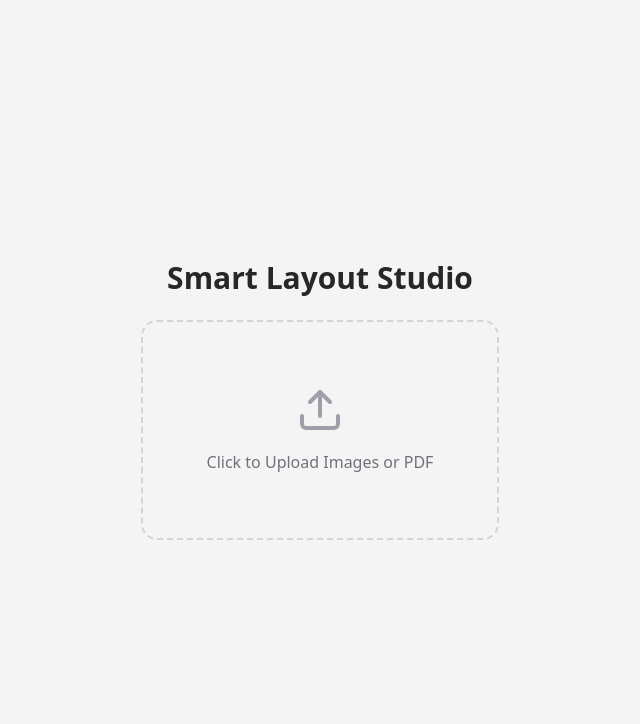
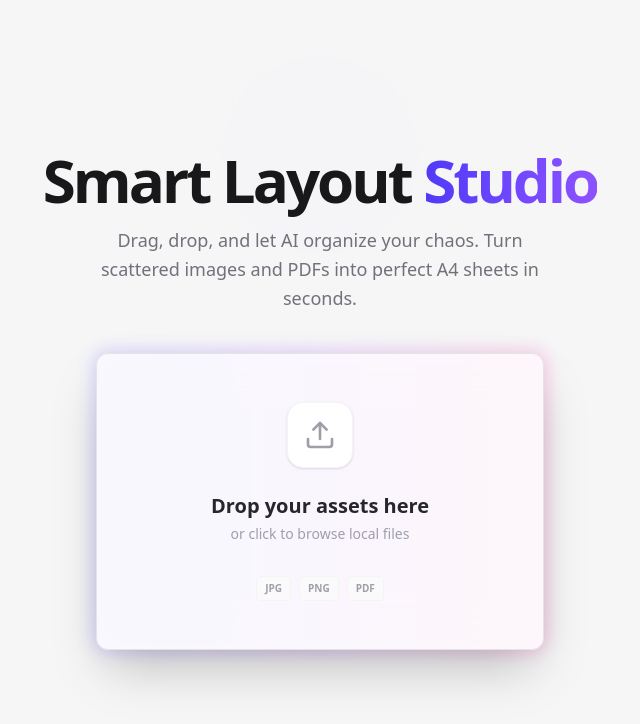
Before and after one commit to prithvi1236/optimal-image-layout, a React app in the folder frontend/: page / in a window 1280 px wide. Shown: the top 724 px of the page, without its empty margins (320-960 px from the left). Built offline with nearby package versions, Linux system fonts and the light colour scheme; the HTML template or start-up script is replaced by a standard one.

Commit message:
fixed frontend

```diff
--- a/frontend/src/ImageCanvas.tsx
+++ b/frontend/src/ImageCanvas.tsx
@@ -13,6 +13,7 @@ import {
   RefreshCw,
   Plus,
   X,
+  Scan
 } from "lucide-react";
 
 // ================= TYPES =================
@@ -45,7 +46,7 @@ type InteractionState = {
 const A4_WIDTH = 794;
 const A4_HEIGHT = 1123;
 const API_URL = "http://localhost:5001";
-const MAX_CONTENT_WIDTH = A4_WIDTH - 80;   // margin * 2
+const MAX_CONTENT_WIDTH = A4_WIDTH - 80; // margin * 2
 const MAX_CONTENT_HEIGHT = A4_HEIGHT - 80;
 const HANDLE_SIZE = 10;
 
@@ -141,14 +142,13 @@ const ImageCanvasStudio: React.FC = () => {
   const GAP = 20;
 
   const getLastPageCursor = (page: number) => {
-  const items = layoutImages.filter(i => i.page === page);
+    const items = layoutImages.filter((i) => i.page === page);
     let y = MARGIN;
-  items.forEach(img => {
+    items.forEach((img) => {
       y = Math.max(y, img.y + img.height + GAP);
     });
     return y;
   };
-
 
   // 3. UPLOAD
   const handleUpload = async (uploadedFile: File, extractFigures = false) => {
@@ -218,8 +218,6 @@ const getLastPageCursor = (page: number) => {
       setLoading(false);
     }
   };
-
-
 
   // 4. IMAGE LOADING
   useEffect(() => {
@@ -511,24 +509,80 @@ const getLastPageCursor = (page: number) => {
   return (
     <div className="flex h-screen w-full bg-zinc-100 text-zinc-900 font-sans overflow-hidden">
       {!hasContent ? (
-        <div className="flex-1 flex flex-col items-center justify-center p-8">
-          <h1 className="text-3xl font-black mb-6 text-zinc-800">
-            Smart Layout Studio
+        <div className="flex-1 flex flex-col items-center justify-center p-8 bg-zinc-50/50 relative overflow-hidden">
+          {/* 1. DECORATIVE BACKGROUND GRID */}
+          <div className="absolute inset-0 z-0 opacity-[0.03] pointer-events-none">
+            <div className="absolute inset-0 bg-[linear-gradient(to_right,#80808012_1px,transparent_1px),linear-gradient(to_bottom,#80808012_1px,transparent_1px)] bg-[size:24px_24px]"></div>
+            <div className="absolute left-0 right-0 top-0 -z-10 m-auto h-[310px] w-[310px] rounded-full bg-indigo-500 opacity-20 blur-[100px]"></div>
+          </div>
+
+          {/* 2. MAIN CONTENT WRAPPER */}
+          <div className="relative z-10 max-w-2xl w-full flex flex-col items-center">
+            {/* 3. HERO TITLE SECTION */}
+            <div className="text-center mb-10 space-y-4 animate-in fade-in slide-in-from-bottom-4 duration-700">
+              <h1 className="text-5xl md:text-6xl font-black tracking-tighter text-zinc-900">
+                Smart Layout{" "}
+                <span className="text-transparent bg-clip-text bg-gradient-to-r from-indigo-600 to-violet-500">
+                  Studio
+                </span>
               </h1>
-          <div className="border-2 border-dashed border-zinc-300 p-16 rounded-2xl hover:bg-white hover:border-indigo-400 cursor-pointer relative group transition-all">
-            <div className="flex flex-col items-center gap-4">
-              <Upload className="w-12 h-12 text-zinc-400 group-hover:text-indigo-500 transition-colors" />
-              <span className="text-zinc-500 font-medium">
-                Click to Upload Images or PDF
+
+              <p className="text-zinc-500 text-lg max-w-md mx-auto leading-relaxed">
+                Drag, drop, and let AI organize your chaos. Turn scattered
+                images and PDFs into perfect A4 sheets in seconds.
+              </p>
+            </div>
+
+            {/* 4. CREATIVE UPLOAD CARD */}
+            <div className="relative group w-full max-w-md perspective-1000">
+              {/* Floating Decorative Elements (Abstract 'Files') */}
+              <div className="absolute -left-12 top-10 w-24 h-32 bg-white rounded-lg shadow-xl border border-zinc-100 -rotate-12 z-0 opacity-0 group-hover:opacity-100 group-hover:-translate-x-4 transition-all duration-500 delay-75"></div>
+              <div className="absolute -right-12 top-20 w-24 h-32 bg-white rounded-lg shadow-xl border border-zinc-100 rotate-12 z-0 opacity-0 group-hover:opacity-100 group-hover:translate-x-4 transition-all duration-500 delay-100"></div>
+
+              {/* The Glow Effect */}
+              <div className="absolute -inset-1 bg-gradient-to-r from-indigo-500 via-purple-500 to-pink-500 rounded-2xl blur opacity-20 group-hover:opacity-60 transition duration-500 group-hover:duration-200"></div>
+
+              {/* The Main Dropzone */}
+              <div className="relative bg-white/80 backdrop-blur-xl border border-zinc-200 p-12 rounded-xl shadow-2xl flex flex-col items-center text-center gap-6 transition-transform duration-300 group-hover:-translate-y-1">
+                <div className="relative">
+                  <div className="absolute inset-0 bg-indigo-100 rounded-full scale-150 opacity-0 group-hover:scale-125 group-hover:opacity-100 transition-all duration-500"></div>
+                  <div className="relative bg-white p-4 rounded-2xl shadow-sm border border-zinc-100 group-hover:border-indigo-100 transition-colors">
+                    <Upload className="w-8 h-8 text-zinc-400 group-hover:text-indigo-600 transition-colors duration-300" />
+                  </div>
+                </div>
+
+                <div className="space-y-1">
+                  <h3 className="text-xl font-bold text-zinc-800 group-hover:text-indigo-600 transition-colors">
+                    Drop your assets here
+                  </h3>
+                  <p className="text-sm font-medium text-zinc-400">
+                    or click to browse local files
+                  </p>
+                </div>
+
+                {/* Supported Formats Badge */}
+                <div className="flex gap-2 justify-center mt-2">
+                  {["JPG", "PNG", "PDF"].map((fmt) => (
+                    <span
+                      key={fmt}
+                      className="px-2 py-1 bg-zinc-50 border border-zinc-100 rounded text-[10px] font-bold text-zinc-400"
+                    >
+                      {fmt}
                     </span>
+                  ))}
                 </div>
+
+                {/* The Actual Input */}
                 <input
                   type="file"
-              className="absolute inset-0 opacity-0 cursor-pointer"
+                  multiple
+                  className="absolute inset-0 w-full h-full opacity-0 cursor-pointer z-50"
                   onChange={(e) =>
-                e.target.files && handleUpload(e.target.files[0])
+                    e.target.files?.[0] && handleUpload(e.target.files[0])
                   }
                 />
+              </div>
+            </div>
           </div>
         </div>
       ) : (
@@ -555,23 +609,36 @@ const getLastPageCursor = (page: number) => {
                   type="file"
                   className="absolute inset-0 opacity-0 cursor-pointer"
                   onChange={(e) =>
-                    e.target.files && handleUpload(e.target.files[0])
+                    e.target.files?.[0] && handleUpload(e.target.files[0])
                   }
                 />
               </div>
               <div className="p-4 border-b border-zinc-100 bg-white z-10">
-  <div className="relative w-full flex items-center justify-center gap-2 bg-emerald-50 hover:bg-emerald-100 text-emerald-700 py-2.5 rounded-lg border border-emerald-200 cursor-pointer transition-all">
-    Extract Figures from Photo
+  <div className="relative group w-full cursor-pointer">
+
+    {/* Visual Button Container */}
+    <div className="flex items-center justify-center gap-3 bg-gradient-to-r from-emerald-50 to-teal-50 hover:from-emerald-100 hover:to-teal-100 border border-emerald-200 text-emerald-800 py-3 rounded-xl transition-all duration-300 group-hover:shadow-md group-active:scale-[0.98]">
+
+      {/* Icon Box: 'Scan' implies analyzing an existing file */}
+      <div className="bg-white p-1.5 rounded-md shadow-sm text-emerald-600 group-hover:scale-110 transition-transform duration-300">
+        <Scan size={18} strokeWidth={2.5} />
+      </div>
+
+      <span className="font-bold text-sm tracking-tight">Extract Figures</span>
+    </div>
+
+    {/* The Hidden Input */}
     <input
       type="file"
-      className="absolute inset-0 opacity-0 cursor-pointer"
+      accept="image/*"
+      className="absolute inset-0 w-full h-full opacity-0 cursor-pointer"
       onChange={(e) =>
-        e.target.files && handleUpload(e.target.files[0], true)
+        e.target.files?.[0] &&
+        handleUpload(e.target.files[0], true)
       }
     />
   </div>
 </div>
-
             </div>
 
             <div className="flex-1 overflow-y-auto p-4 space-y-5 bg-zinc-50/30">
```
Also changed, not shown: 1 other file (tests, documents, lock files or other folders). Lines whose indentation alone changed are shown as unchanged.
